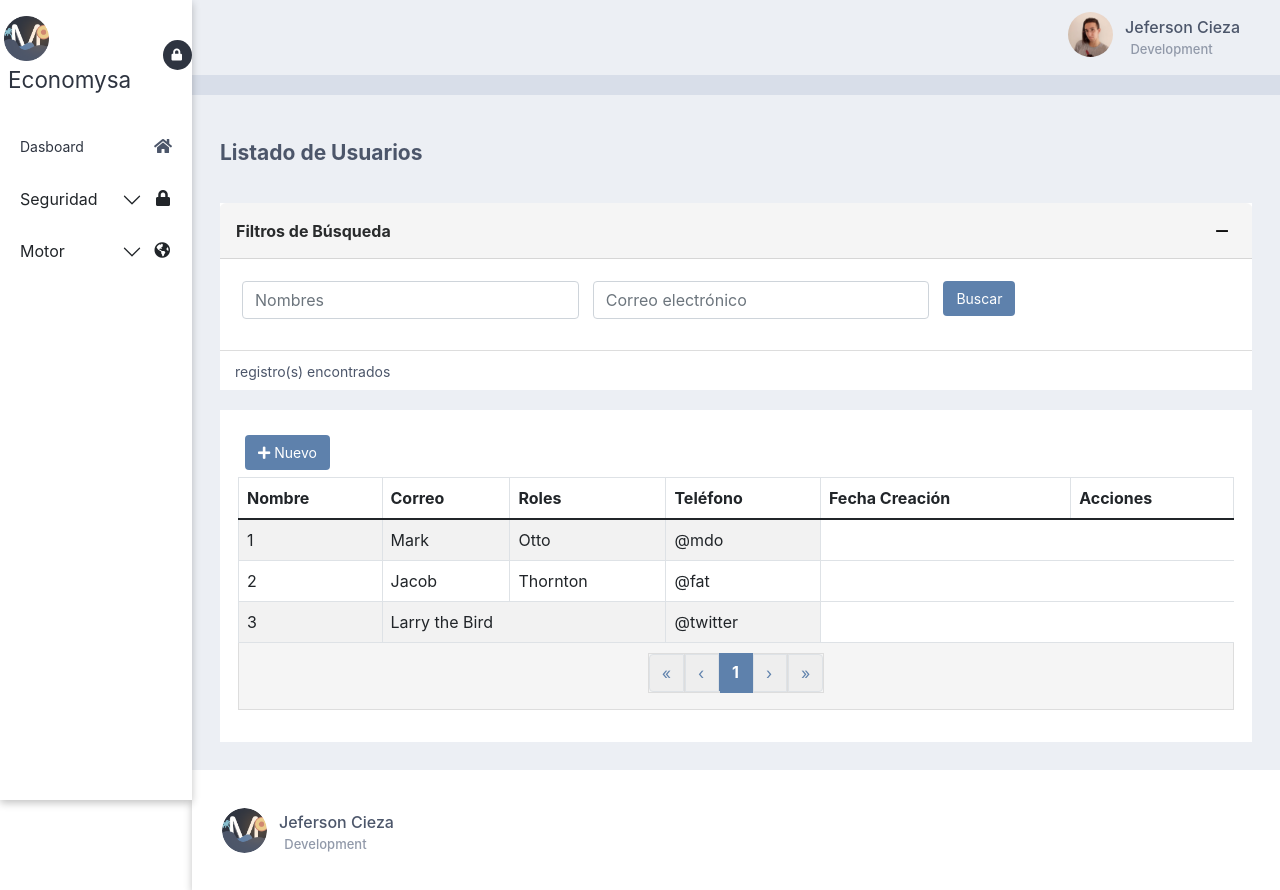
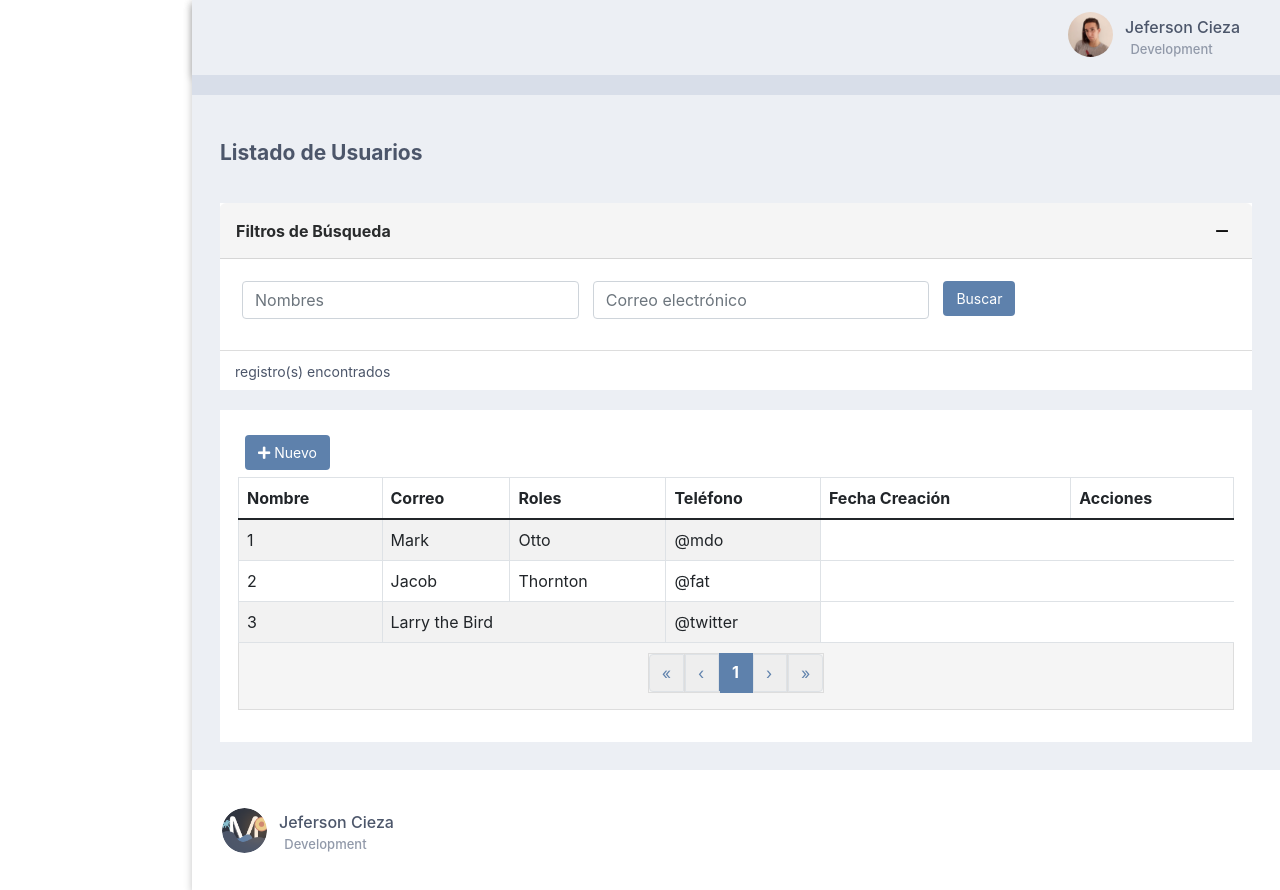
Before and after one commit to Linkhub-git/economysa-motor-front, a React (Create React App) app: page /Seguridad in a window 1280 px wide. Built offline with nearby package versions, Linux system fonts and the light colour scheme.

Commit message:
I Hided the sidebar, now I'm gonna add the logic to make it interactive

```diff
--- a/src/components/Sidebar/Sidebar.css
+++ b/src/components/Sidebar/Sidebar.css
@@ -6,6 +6,7 @@
     z-index: 1;
     position: absolute;
     top: 75px;
+    left: -260px;
 }
 .iconTitleSideBar{
     display: none;
```
